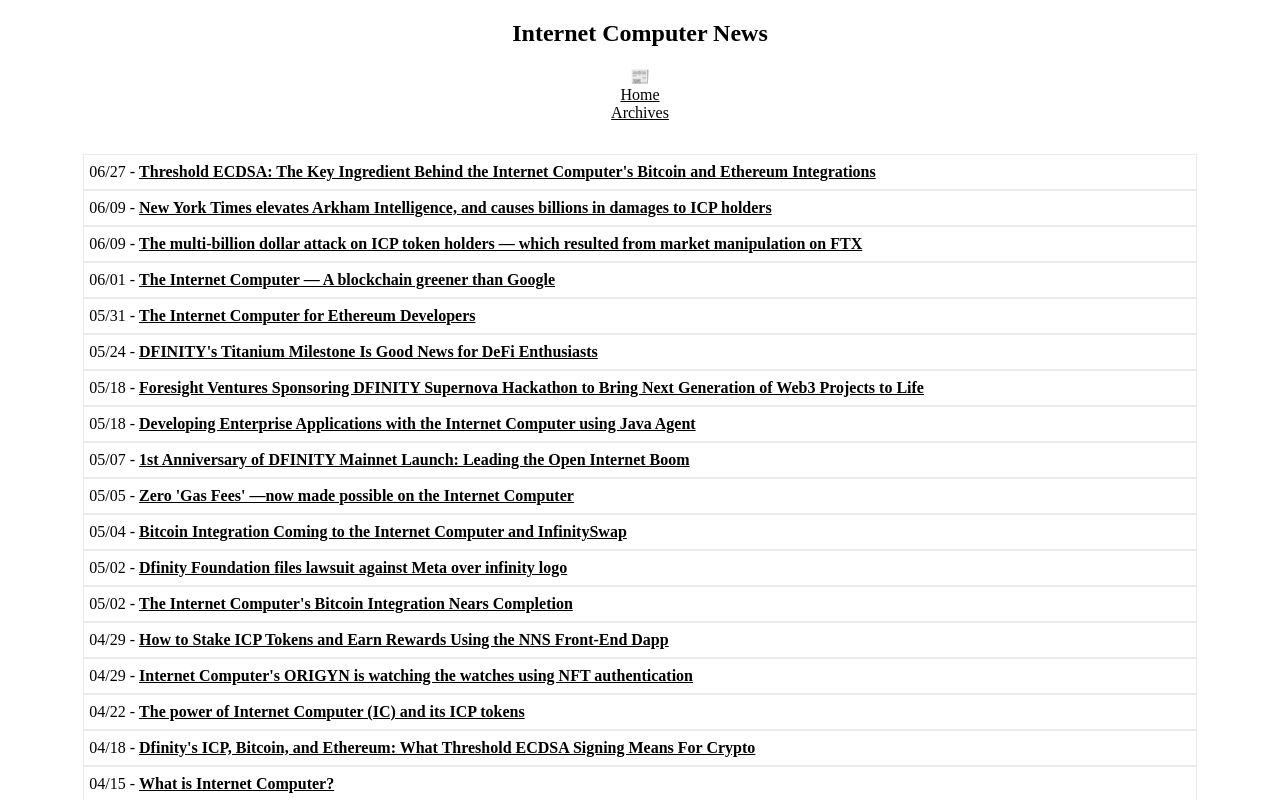
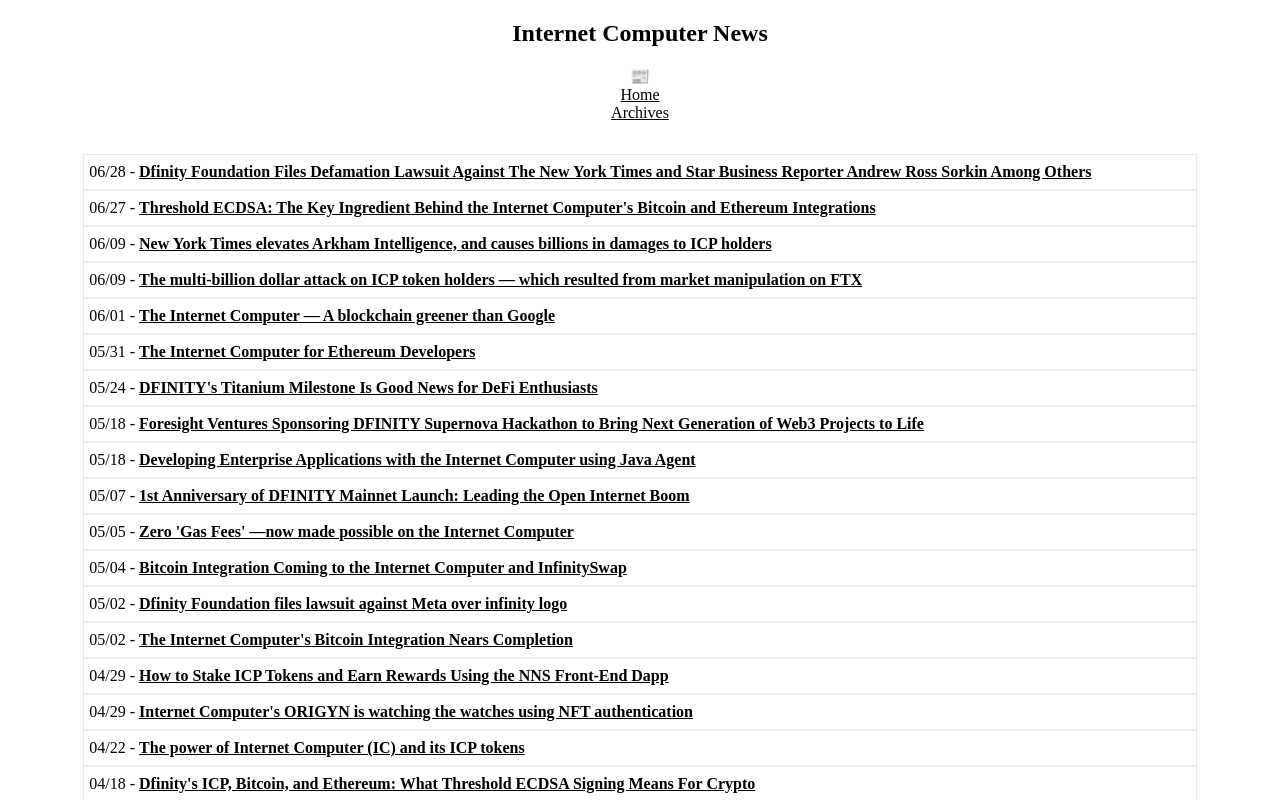
Before and after one commit to rjlucasm/ictoday, a Next.js app: page /news/2022 in a window 1280 px wide. Shown: the top 800 px of the page. Built offline with nearby package versions, Linux system fonts and the light colour scheme.

Commit message:
News 06/28

```diff
--- a/pages/news/2022.js
+++ b/pages/news/2022.js
@@ -19,6 +19,9 @@ export default function News22() {
             <Link href="/archive"><a style={{ color: 'inherit' }}>Archives</a></Link>
 
             <div className="pagesgrid">
+            <div className="pagescard">06/28 -&nbsp;
+                <a href="https://www.prnewswire.com/news-releases/dfinity-foundation-files-defamation-lawsuit-against-the-new-york-times-and-star-business-reporter-andrew-ross-sorkin-among-others-301577279.html" target="_blank" rel="noopener noreferrer">Dfinity Foundation Files Defamation Lawsuit Against The New York Times and Star Business Reporter Andrew Ross Sorkin Among Others</a>
+            </div>
             <div className="pagescard">06/27 -&nbsp;
                 <a href="https://medium.com/dfinity/threshold-ecdsa-the-key-ingredient-behind-the-internet-computers-bitcoin-and-ethereum-cf22649b98a1" target="_blank" rel="noopener noreferrer">Threshold ECDSA: The Key Ingredient Behind the Internet Computer&apos;s Bitcoin and Ethereum Integrations</a>
             </div>
```
